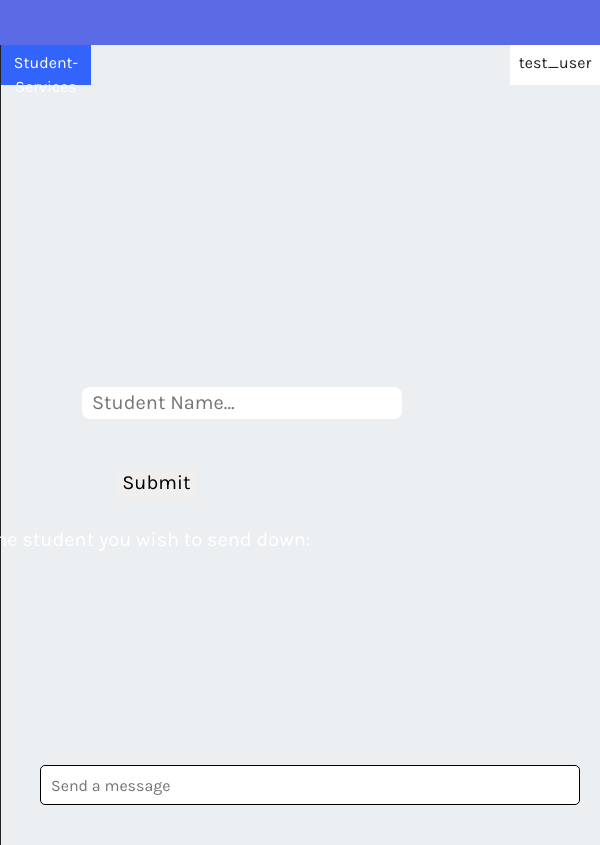
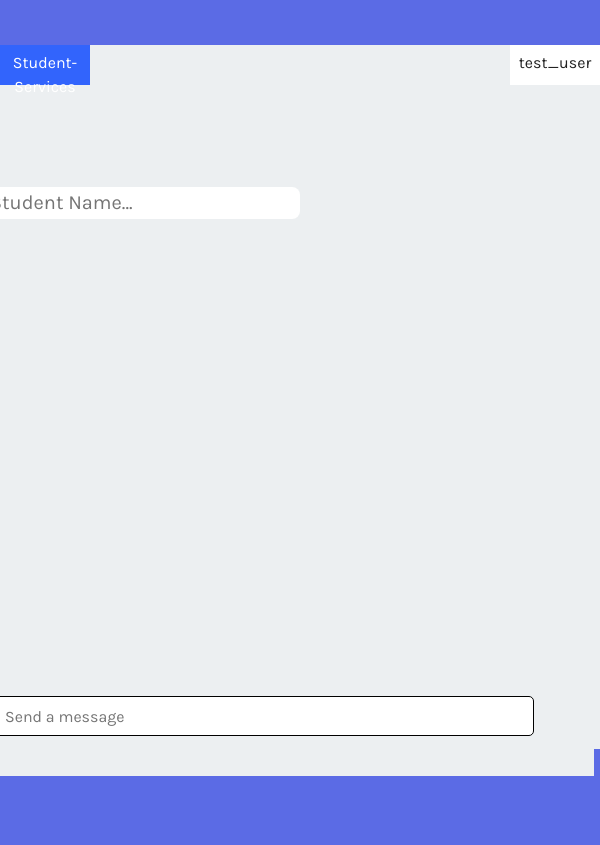
Before and after one commit to zakariyasattar/trip-check, a plain HTML site: page index.html in a window 600 px wide. Shown: the part 720-1565 px from the top of the page. After the commit the page ends 1496 px from the top, so only its background shows below. Drawn offline with nearby package versions, Linux system fonts and the light colour scheme; no server answers; a web font is replaced by a local one.

Commit message:
some styling changes

```diff
--- a/assets/css/main.css
+++ b/assets/css/main.css
@@ -10,7 +10,7 @@ body {
 
 #dmBox {
   position: absolute;
-  top: 90vh;
+  bottom: 5vh;
   right: 33px;
 
   float: right;
@@ -36,13 +36,25 @@ body {
 
 #dm {
   width: 30vw;
-  height: 100vh;
+  height: 88vh;
 
   border-left: 1px solid;
   float:right;
 
   background: #eceff1;
   overflow: scroll;
+}
+
+#dmBottom {
+  border-left: 1px solid black;
+  width: 30vw;
+  height: 12vh;
+
+  position: relative;
+  top: 88vh;
+  left: 70vw;
+
+  background: #eceff1;
 }
 
 #dm #uuid #otherUser {
@@ -94,6 +106,14 @@ body {
     width: 100vw;
     top: 70vh;
     position: relative;
+    border: none;
+  }
+
+  #dmBottom {
+    width: 100vw;
+    top: 175vh;
+    left: -1vw;
+    position: relative;
   }
 
   #coolHeader {
@@ -135,7 +155,7 @@ body {
 
 @media only screen and (min-width: 600px) and (max-width: 900px) {
   #dmBox {
-    right: 20px;
+    right: 60px;
   }
   #dm #uuid #otherUser {
     width: 15vw;
@@ -146,7 +166,7 @@ body {
   }
 }
 
-@media only screen and (min-width: 900px) and (max-width: 1210px) {
+@media only screen and (min-width: 901px) and (max-width: 1210px) {
   #dm #uuid #otherUser {
     width: 15vw;
   }
--- a/index.html
+++ b/index.html
@@ -42,15 +42,16 @@
         <div id="otherUser">Student-Services</div>
         <div id="currUser"></div>
       </div>
+      <br/>
+    </div>
 
-      <br/>
-
+    <div id="dmBottom">
       <input id="dmBox" type="textbox" placeholder="Send a message"></input>
     </div>
 
-    <div style = "position: relative; top: 30vh; color: white; font-size: 20px;" id="studentSelectBox">
-      <p style = "position: relative; right: 30vw; width: 100vw; ">Input the name of the student you wish to send down:</p>
-      <div style = "position: relative; bottom: 17vh; left: 17vw; width: 40vw;">
+    <div style="color: white; font-size: 20px;" id="studentSelectBox">
+      <p>Input the name of the student you wish to send down:</p>
+      <div style="width: 40vw;">
         <input id="studentName" style="border-radius: 8px; border: none; padding-left: 10px; padding-right: 10px; width: 40vh" type="textbox" placeholder="Student Name..."></input>
           &nbsp&nbsp
         <button id ="submit" onclick="sendChildDown()" style="border: none; border-radius: 4px;">Submit</button></div>
```
